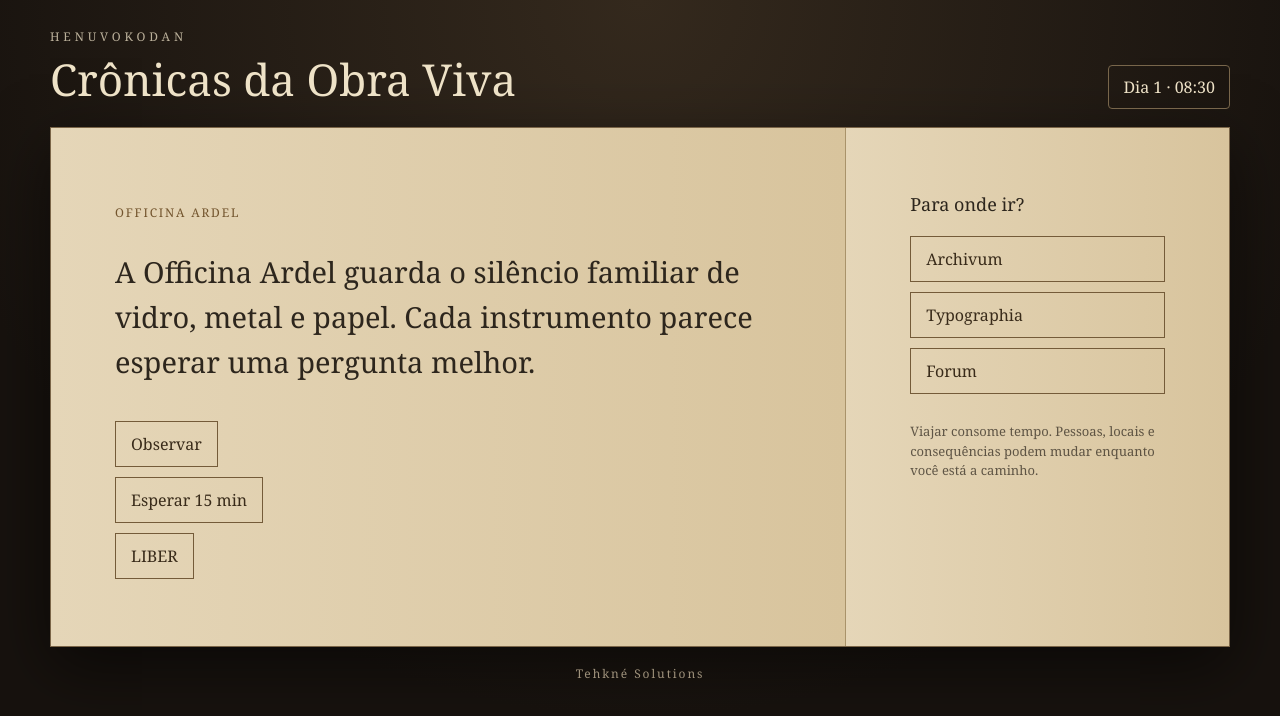
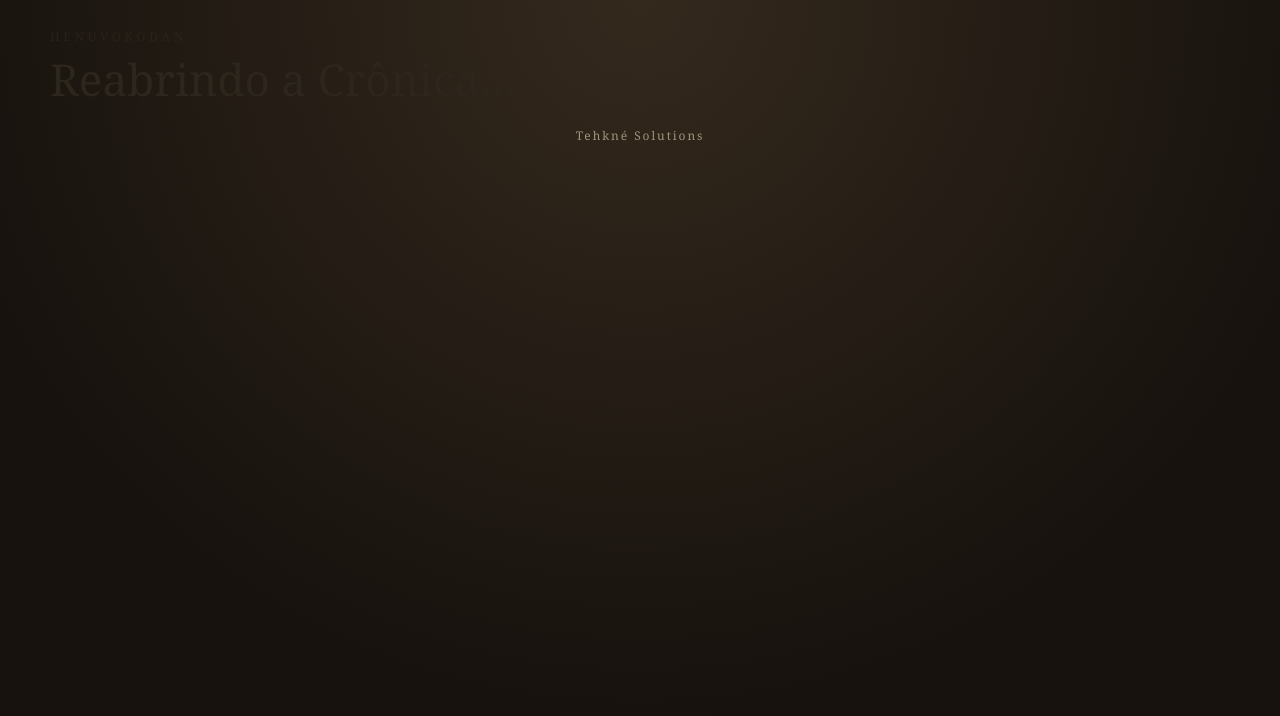
Before and after one commit to Tehkne-Solutions/hnk-cronicas-obra-viva, a React (Vite) app in the folder apps/game-web/: page / in a window 1280 px wide. Shown: the top 716 px of the page. Built offline with nearby package versions, Linux system fonts and the light colour scheme.

Commit message:
feat(web): hydrate and autosave Chronicle in IndexedDB

```diff
--- a/apps/game-web/src/main.tsx
+++ b/apps/game-web/src/main.tsx
@@ -1,4 +1,4 @@
-import React, { useMemo, useState } from "react";
+import React, { useEffect, useMemo, useState } from "react";
 import { createRoot } from "react-dom/client";
 import {
   advanceWorldTimestamp,
@@ -15,9 +15,11 @@ import type { NpcRoutine } from "@hnk/aurea-routines";
 import { composeNarrative } from "@hnk/narrative-engine";
 import { createLiberState, syncLiberKnowledge } from "@hnk/liber-engine";
 import type { ChronicleSaveV2 } from "@hnk/save-contract/v2";
+import { loadChronicleFromBrowser, saveChronicleToBrowser } from "./storage.js";
 import "./styles.css";
 
 const personaId = "persona.player" as PersonaId;
+const chronicleId = "chronicle.playable-shell" as ChronicleId;
 const miriamId = "npc.miriam" as EntityId;
 const officina = "aurea.officina" as LocationId;
 const archivum = "aurea.archivum" as LocationId;
@@ -68,13 +70,14 @@ const copy: Record<string, string> = {
   "scene.typographia.base": "A Typographia vibra com tipos móveis, papel e o cheiro mineral da tinta.",
   "scene.typographia.closed": "As portas da Typographia estão fechadas. O interior permanece escuro e imóvel atrás das vidraças.",
   "scene.forum.base": "O Forum reúne vozes, passos e notícias. Aqui, uma informação pode mudar de forma antes de atravessar a praça.",
+  "scene.forum.miriam": "Miriam está entre mercadores e escribas, ouvindo mais do que fala enquanto observa o movimento da praça.",
 };
 
 function createChronicle(): ChronicleSaveV2 {
   const knowledge = createEmptyKnowledgeState();
   return {
     schemaVersion: 2,
-    chronicleId: "chronicle.playable-shell" as ChronicleId,
+    chronicleId,
     activePersonaId: personaId,
     world: {
       worldId: "world.aurea",
@@ -95,7 +98,7 @@ function createChronicle(): ChronicleSaveV2 {
     knowledgeByPersona: { [personaId]: knowledge },
     eventLedger: [],
     scheduledConsequences: [],
-    contentVersion: "playable-shell-hardening-1",
+    contentVersion: "playable-shell-browser-persistence-1",
   };
 }
 
@@ -121,8 +124,40 @@ function appendEvent(chronicle: ChronicleSaveV2, type: string, payload: Record<s
 }
 
 function App() {
-  const [chronicle, setChronicle] = useState<ChronicleSaveV2>(() => createChronicle());
+  const [chronicle, setChronicle] = useState<ChronicleSaveV2 | null>(null);
   const [liberOpen, setLiberOpen] = useState(false);
+  const [storageState, setStorageState] = useState<"loading" | "ready" | "saving" | "error">("loading");
+
+  useEffect(() => {
+    let cancelled = false;
+    void loadChronicleFromBrowser(chronicleId as string)
+      .then((saved) => {
+        if (cancelled) return;
+        setChronicle(saved ?? createChronicle());
+        setStorageState("ready");
+      })
+      .catch(() => {
+        if (cancelled) return;
+        setChronicle(createChronicle());
+        setStorageState("error");
+      });
+    return () => { cancelled = true; };
+  }, []);
+
+  useEffect(() => {
+    if (!chronicle || storageState === "loading") return;
+    const handle = window.setTimeout(() => {
+      setStorageState("saving");
+      void saveChronicleToBrowser(chronicle)
+        .then(() => setStorageState("ready"))
+        .catch(() => setStorageState("error"));
+    }, 150);
+    return () => window.clearTimeout(handle);
+  }, [chronicle]);
+
+  if (!chronicle) {
+    return <main className="shell"><p className="eyebrow">HENUVOKODAN</p><h1>Reabrindo a Crônica…</h1><footer>Tehkné Solutions</footer></main>;
+  }
 
   const persona = chronicle.personas[personaId as string]!;
   const location = persona.currentLocation;
@@ -150,21 +185,21 @@ function App() {
     const key = `${location}>${to}`;
     const reverse = `${to}>${location}`;
     const minutes = travelMinutes[key] ?? travelMinutes[reverse] ?? 15;
-    const result = travelChronicle(chronicle, personaId, { from: location, to, travelMinutes: minutes });
+    const result = travelChronicle(chronicle!, personaId, { from: location, to, travelMinutes: minutes });
     setChronicle(appendEvent(result.chronicle, "Travelled", { from: location, to, minutes }));
   }
 
   function wait() {
     const timestamp = advanceWorldTimestamp(now, 15);
     const next = {
-      ...chronicle,
-      world: { ...chronicle.world, timestamp },
+      ...chronicle!,
+      world: { ...chronicle!.world, timestamp },
     } satisfies ChronicleSaveV2;
     setChronicle(appendEvent(next, "Waited", { minutes: 15, locationId: location }));
   }
 
   function observe() {
-    setChronicle((value) => appendEvent(value, "ObservedLocation", { locationId: location }));
+    setChronicle((value) => value ? appendEvent(value, "ObservedLocation", { locationId: location }) : value);
   }
 
   return (
@@ -174,7 +209,10 @@ function App() {
           <p className="eyebrow">HENUVOKODAN</p>
           <h1>Crônicas da Obra Viva</h1>
         </div>
-        <div className="clock">{formatTime(now.day, now.minuteOfDay)}</div>
+        <div>
+          <div className="clock">{formatTime(now.day, now.minuteOfDay)}</div>
+          <p className="note" aria-live="polite">{storageState === "saving" ? "Salvando Crônica…" : storageState === "error" ? "Persistência local indisponível" : "Crônica preservada"}</p>
+        </div>
       </header>
 
       <section className="book">
```
